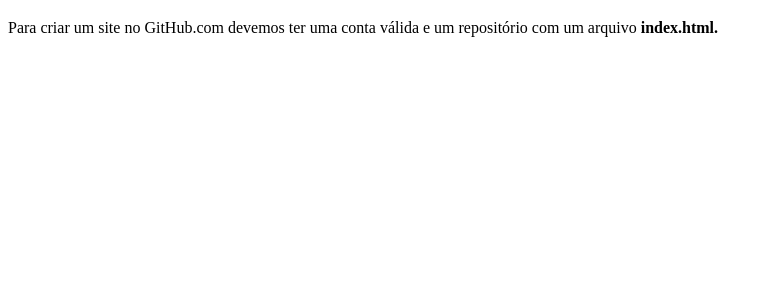
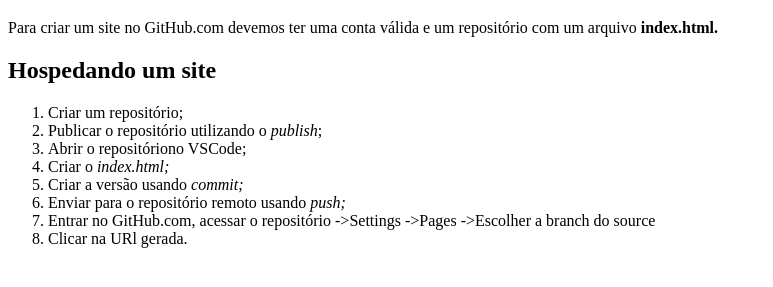
Before and after one commit to caio-miguel/primeiro_site, a plain HTML site: page index.html in a window 1280 px wide. Shown: the part 61-348 px from the top of the page, without its empty margins (0-773 px from the left). Drawn offline with Linux system fonts and the light colour scheme.

Commit message:
versao_1.1

```diff
--- a/index.html
+++ b/index.html
@@ -10,6 +10,16 @@
     <h1>Hospegagem Github</h1>
     <p>Para criar um site no GitHub.com devemos ter uma conta válida e um repositório
     com um arquivo <strong>index.html.</strong></p>
-
+    <h2>Hospedando um site</h2>
+    <ol>
+        <li>Criar um repositório;</li>
+        <li>Publicar o repositório utilizando o <em>publish</em>;</li>
+        <li>Abrir o repositóriono VSCode;</li>
+        <li>Criar o <em>index.html;</em></li>
+        <li>Criar a versão usando <em>commit;</em></li>
+        <li>Enviar para o repositório remoto usando <em>push;</em></li>
+        <li>Entrar no GitHub.com, acessar o repositório ->Settings ->Pages ->Escolher a branch do source</li>
+        <li>Clicar na URl gerada.</li>
+    </ol>
 </body>
 </html>
```
